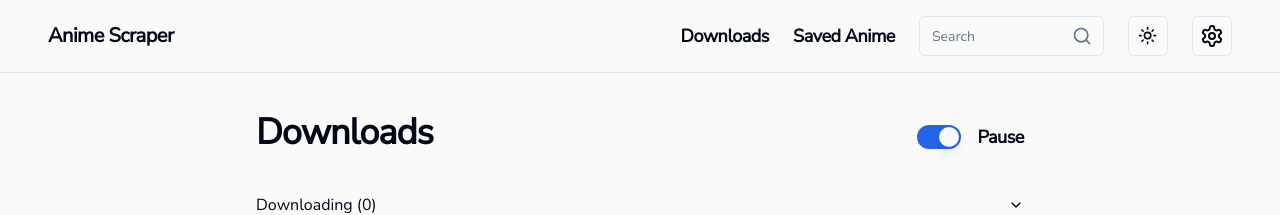
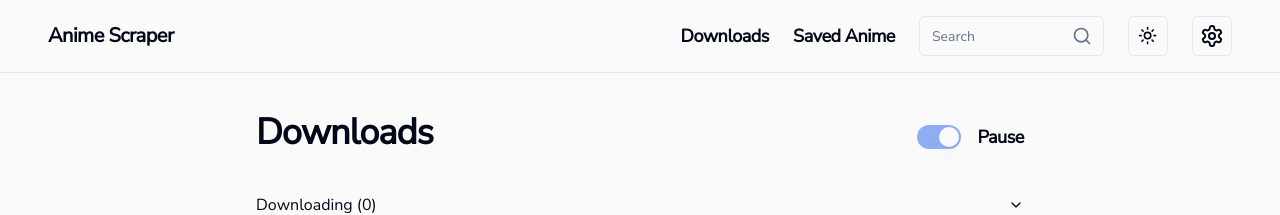
Before and after one commit to ElPitagoras14/scrap-anime-web, a Next.js app: page /downloads in a window 1280 px wide. Shown: the top 215 px of the page. Built offline with nearby package versions, Linux system fonts and the light colour scheme.

Commit message:
Fix Download config

```diff
--- a/src/app/downloads/page.tsx
+++ b/src/app/downloads/page.tsx
@@ -21,7 +21,7 @@ import { Download } from "@/utils/interfaces";
 import { useState } from "react";
 
 export default function Downloads() {
-  const { queue, downloading, isPaused } = useAppSelector(
+  const { queue, downloading, isPaused, browserUse } = useAppSelector(
     (state: { downloadReducer: any }) => state.downloadReducer
   );
   const dispatch = useAppDispatch();
@@ -65,6 +65,7 @@ export default function Downloads() {
             <TypographyH2>Downloads</TypographyH2>
             <div className="flex space-x-4 items-center">
               <Switch
+                disabled={browserUse}
                 checked={isPaused}
                 onCheckedChange={(checked) => {
                   dispatch(setIsPaused(checked));
--- a/src/app/settings/page.tsx
+++ b/src/app/settings/page.tsx
@@ -13,6 +13,7 @@ import {
   setBrowserUse,
   setAutomaticDownload,
   setMaxConcurrentDownloads,
+  setIsPaused,
 } from "@/redux/features/downloadSlice";
 import { useAppDispatch, useAppSelector } from "@/redux/hooks";
 
@@ -42,6 +43,7 @@ export default function Home() {
                   dispatch(setBrowserUse(checked));
                   if (checked) {
                     dispatch(setAutomaticDownload(false));
+                    dispatch(setIsPaused(false));
                   } else {
                     dispatch(setAutomaticDownload(true));
                   }
@@ -75,6 +77,10 @@ export default function Home() {
                 value={maxConcurrentDownloads}
                 disabled={!automaticDownload || browserUse}
                 onChange={(e) => {
+                  const { target: { value } = {} } = e;
+                  if (value === "") {
+                    dispatch(setMaxConcurrentDownloads(0));
+                  }
                   dispatch(setMaxConcurrentDownloads(parseInt(e.target.value)));
                 }}
               ></Input>
```
